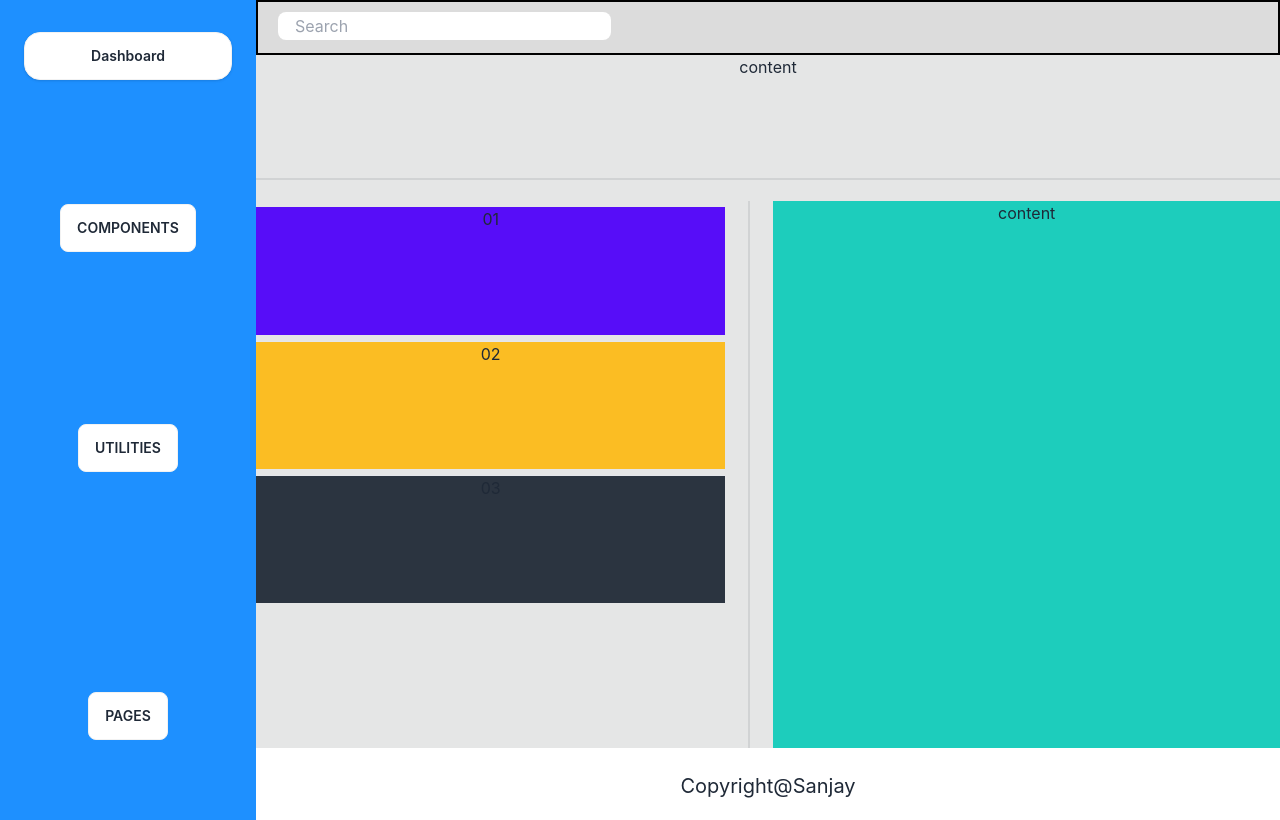
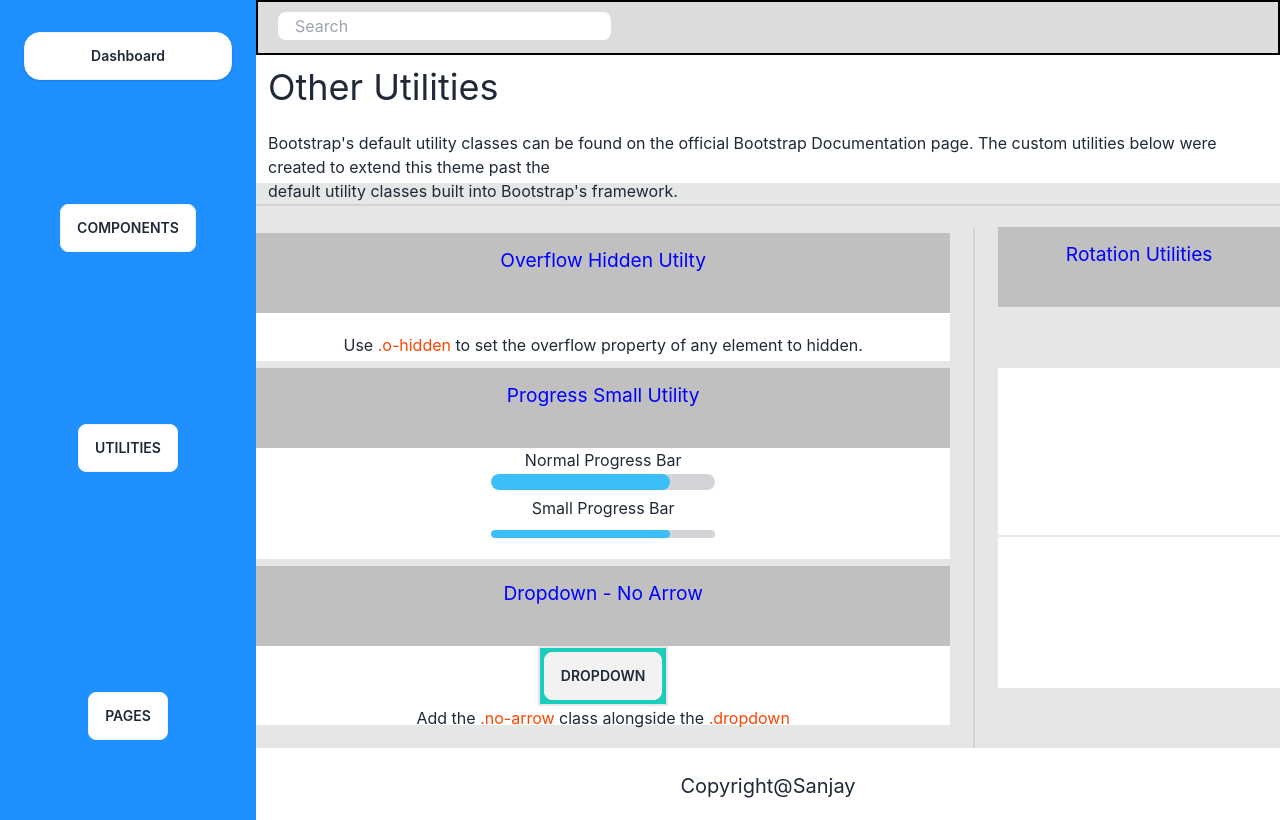
Before and after one commit to Sanjaymark/task-frontend, a React (Create React App) app: page /others in a window 1280 px wide. Built offline with nearby package versions, Linux system fonts and the light colour scheme.

Commit message:
changes done others animations

```diff
--- a/src/App.css
+++ b/src/App.css
@@ -161,3 +161,26 @@
   font-family: 'Times New Roman', Times, serif;
   color: gray;
 }
+
+.GF
+{
+  background-color:silver;
+  height: 80px;
+  padding-top: 13px;
+  color:blue;
+  font-size:larger;
+}
+
+.prr{
+  text-align: start;
+}
+
+.hgh
+{
+  height: 500px
+}
+
+.hhh
+{
+  height: 500px;
+}
--- a/src/Pages/Animations.js
+++ b/src/Pages/Animations.js
@@ -8,17 +8,71 @@ export default function Animations()
         <Base>
             <div className="flex flex-col w-full">
                 <div className="grid h-32 bg-base-300 ">
-                    Animation Utilities
+                    <div className="text-4xl flex p-3">Animation Utilities</div>
+                    <div className="flex prr p-3">
+                        Bootstrap's default utility classes can be found on the official Bootstrap Documentation page.
+                        The custom utilities below were created to extend this theme past the <br></br>
+                        default utility classes built into Bootstrap's framework.
+
+                    </div>
                 </div>
                 <div className="divider"></div>
-                <div className="grid h-full bg-base-300 ">
+                <div className="grid hgh bg-base-300 ">
                     <div className="flex w-full">
-                        <div className="grid h-80 flex-grow  bg-primary ">
-                            content
+                        <div className="grid h-80 flex-grow  ">
+                            <div className="GF">Grow In Animation Utilty</div>
+                            <div className="bg-base-100">
+                                <div className="flex p-2 pr"> .animated--grow-in</div>
+                                <div >
+                                    <div className="flex p-2"> Navbar Dropdown Example:</div>
+                                    <div className="dropdown dropdown-bottom border-2">
+                                        <label tabIndex={0} className="btn m-1">Dropdown</label>
+                                        <ul tabIndex={0} className="dropdown-content z-[1] menu p-2 shadow bg-base-100 rounded-box w-52">
+                                            <li><a>Action</a></li>
+                                            <li><a>Another Action</a></li>
+                                        </ul>
+                                    </div>
+                                    <div className="flex prr p-2">
+                                        <p>
+                                            Note: This utility animates the CSS transform property, meaning it will<br></br>
+                                            override any existing transforms on an element being animated! In this theme,<br></br>
+                                             the grow in animation is only being used on dropdowns within the navbar.
+                                        </p>
+                                    </div>
+                                </div>
+                            </div>
                         </div>
                         <div className="divider divider-horizontal"></div>
-                        <div className="grid h-80 flex-grow card bg-secondary">
-                            content
+                        <div className="grid h-80 flex-grow card ">
+                            <div className="GF">Fade In Animation Utilty</div>
+                            <div className="bg-base-100">
+                                <div className="flex p-2 pr"> .animated--fade-in</div>
+                                <div >
+                                    <div className="flex p-2"> Navbar Dropdown Example:</div>
+                                    <div className="dropdown dropdown-bottom border-2">
+                                        <label tabIndex={0} className="btn m-1">Dropdown</label>
+                                        <ul tabIndex={0} className="dropdown-content z-[1] menu p-2 shadow bg-base-100 rounded-box w-52">
+                                            <li><a>Action</a></li>
+                                            <li><a>Another Action</a></li>
+                                        </ul>
+                                    </div>
+                                    <div className="dropdown dropdown-bottom flex">
+                                        <label tabIndex={0} className="btn m-1 bg-accent">Dropdown</label>
+                                        <ul tabIndex={0} className="dropdown-content z-[1] menu p-2 shadow bg-base-100 rounded-box w-52">
+                                            <li><a>Action</a></li>
+                                            <li><a>Another Action</a></li>
+                                        </ul>
+                                    </div>
+
+                                    <div className="flex p-2">
+                                        <p>
+                                            Note: This utility animates the CSS transform property, meaning it will override<br></br>
+                                             any existing transforms on an element being animated! In this theme, the grow in <br></br>
+                                             animation is only being used on dropdowns within the navbar.
+                                        </p>
+                                    </div>
+                                </div>
+                            </div>
                         </div>
                     </div>
                 </div>
--- a/src/Pages/Others.js
+++ b/src/Pages/Others.js
@@ -7,22 +7,61 @@ export default function Others()
     return(
         <Base>
             <div className="flex flex-col w-full">
-                <div className="grid h-32 bg-base-300 ">
-                    content
+                <div className="grid h-32 bg-base-100 ">
+                    <div className="flex p-3 text-4xl h-16">Other Utilities</div>
+                    <div className="flex p-3 prr">
+                        <p>
+                            Bootstrap's default utility classes can be found on the official Bootstrap Documentation page.
+                            The custom utilities below were created to extend this theme past the<br></br>
+                            default utility classes built into Bootstrap's framework.
+                        </p>
+                    </div>
                 </div>
                 <div className="divider"></div>
                 <div className="grid h-full bg-base-300 ">
                     <div className="flex w-full">
-                        <div className="grid h-20 flex-grow bg-base-300 ">
+                        <div className="grid flex-grow bg-base-300 hhh ">
                             <div class="divide-y">
-                                <div className="h-32 mt-1.5 bg-primary">01</div>
-                                <div className="h-32 mt-1.5 bg-warning">02</div>
-                                <div className="h-32 mt-1.5 bg-neutral">03</div>
+                                <div className="h-32 mt-1.5 bg-base-100 ">
+                                    <div className="GF ">Overflow Hidden Utilty</div>
+                                    <p className="p-5">Use <span className="pr">.o-hidden </span>to set the overflow property of any element to hidden.</p>
+                                </div>
+                                <div className="h-48 mt-1.5 bg-base-100">
+                                    <div className="GF">Progress Small Utility</div>
+                                    <div>
+                                        <div> Normal Progress Bar</div>
+                                        <div className=" ">
+                                            <progress className="progress progress-info h-4 w-56" value={80} max="100"></progress>
+                                        </div>
+                                        <div>Small Progress Bar</div>
+                                        <div className=" ">
+                                            <progress className="progress progress-info w-56" value={80} max="100"></progress>
+                                        </div>
+                                    </div>
+                                </div>
+                                <div className="h-40 mt-1.5 bg-base-100">
+                                    <div className="GF">Dropdown - No Arrow</div>
+                                    <div className="dropdown dropdown-bottom bg-accent border-2">
+                                        <label tabIndex={0} className="btn m-1">Dropdown</label>
+                                        <ul tabIndex={0} className="dropdown-content z-[1] menu p-2 shadow bg-base-100 rounded-box w-52">
+                                            <li><a>Action</a></li>
+                                            <li><a>Another Action</a></li>
+                                        </ul>
+                                    </div>
+                                    <div>
+                                        Add the <span className="pr">.no-arrow </span>class alongside the <span className="pr">.dropdown</span>
+                                    </div>
+                                </div>
                             </div>
                         </div>
                         <div className="divider divider-horizontal"></div>
-                        <div className="grid h-full flex-grow bg-accent ">
-                            content
+                        <div className="grid h-full flex-grow ">
+                            <div className="GF">Rotation Utilities</div>
+                            <div className="bg-base-100 h-80">
+                                <div className="h-36"></div>
+                                <div className="divider"></div>
+                                <div className="h-36"></div>
+                            </div>
                         </div>
                     </div>
                 </div>
```
Also changed, not shown: src/App.js (line endings or trailing spaces).
